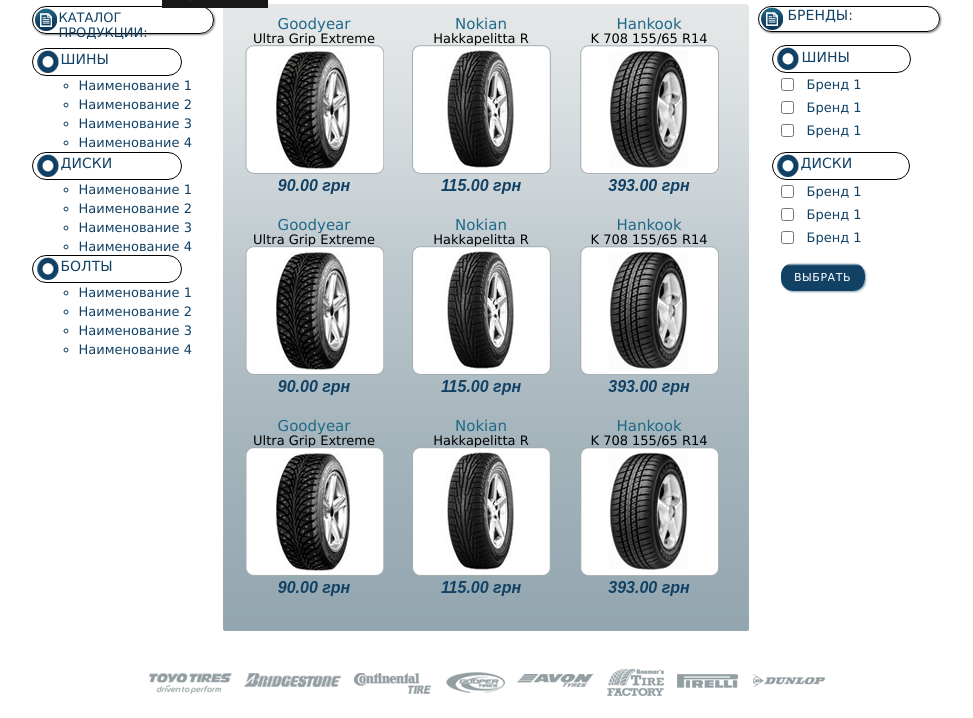
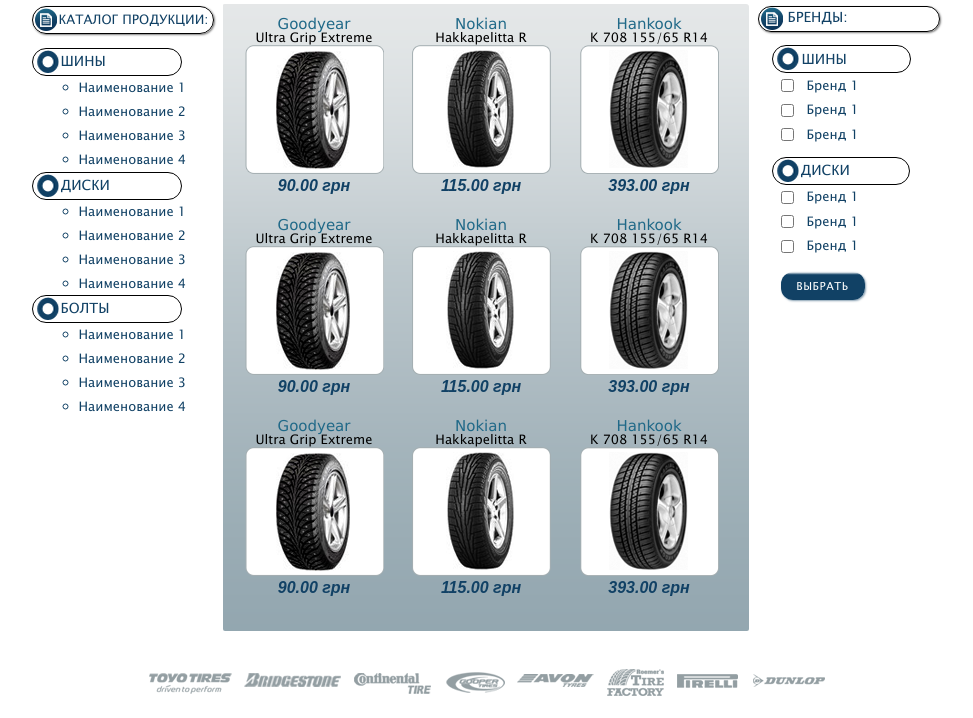
Before and after one commit to ariadnal/dz_git, a plain HTML site: page LP_DZ6/index6.html in a window 1280 px wide. Shown: the part 349-1067 px from the top of the page, without its empty margins (154-1127 px from the left). Drawn offline with Linux system fonts and the light colour scheme.

Commit message:
Update style.css

```diff
--- a/LP_DZ6/css/style.css
+++ b/LP_DZ6/css/style.css
@@ -1,6 +1,6 @@
 @font-face {
    font-family: 'Lucida Sans Unicode'; /* Имя шрифта */
-   src: url(../fonts/Lucida Sans Unicode Regular.ttf); /* Путь к файлу со шрифтом */
+   src: url("../fonts/Lucida Sans Unicode Regular.ttf"); /* Путь к файлу со шрифтом */
   }
 
 html{
```
